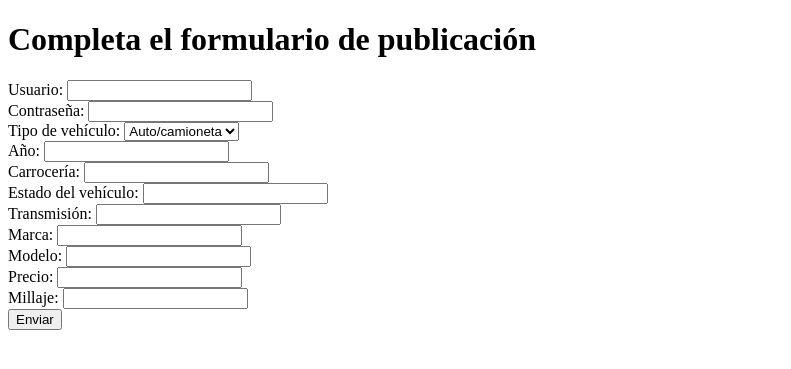
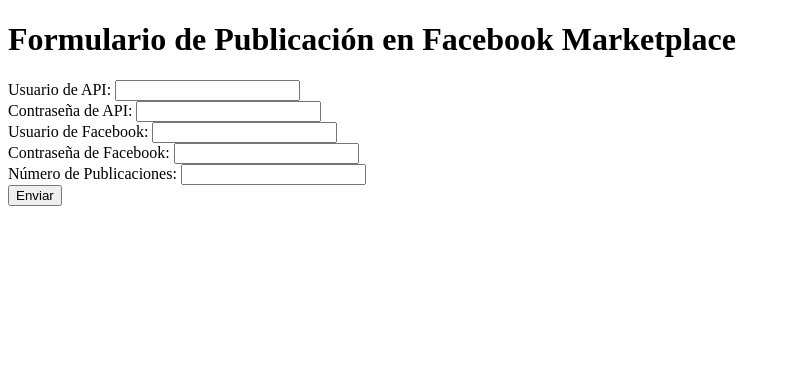
Before and after one commit to mariano444/pfbeta, a Flask app: page / in a window 1280 px wide. Shown: the top 369 px of the page, without its empty margins (0-791 px from the left). Run offline with Flask 3, Linux system fonts and the light colour scheme.

Commit message:
Update formulario.html

```diff
--- a/templates/formulario.html
+++ b/templates/formulario.html
@@ -6,34 +6,24 @@
     <title>Formulario de Publicación</title>
 </head>
 <body>
-    <h1>Completa el formulario de publicación</h1>
-    <form action="/formulario" method="POST">
-        <label for="usuario">Usuario:</label>
-        <input type="text" name="usuario" id="usuario"><br>
-        <label for="contrasena">Contraseña:</label>
-        <input type="password" name="contrasena" id="contrasena"><br>
-        <label for="tipo_vehiculo">Tipo de vehículo:</label>
-        <select name="tipo_vehiculo" id="tipo_vehiculo">
-            <option value="Auto/camioneta">Auto/camioneta</option>
-            <!-- Agrega más opciones si es necesario -->
-        </select><br>
-        <label for="anno">Año:</label>
-        <input type="text" name="anno" id="anno"><br>
-        <label for="carroceria">Carrocería:</label>
-        <input type="text" name="carroceria" id="carroceria"><br>
-        <label for="estado_vehiculo">Estado del vehículo:</label>
-        <input type="text" name="estado_vehiculo" id="estado_vehiculo"><br>
-        <label for="transmision">Transmisión:</label>
-        <input type="text" name="transmision" id="transmision"><br>
-        <label for="marca">Marca:</label>
-        <input type="text" name="marca" id="marca"><br>
-        <label for="modelo">Modelo:</label>
-        <input type="text" name="modelo" id="modelo"><br>
-        <label for="precio">Precio:</label>
-        <input type="text" name="precio" id="precio"><br>
-        <label for="millaje">Millaje:</label>
-        <input type="text" name="millaje" id="millaje"><br>
-        <button type="submit">Enviar</button>
+    <h1>Formulario de Publicación en Facebook Marketplace</h1>
+    <form action="/" method="POST">
+        <label for="api_username">Usuario de API:</label>
+        <input type="text" id="api_username" name="api_username" required><br>
+
+        <label for="api_password">Contraseña de API:</label>
+        <input type="password" id="api_password" name="api_password" required><br>
+
+        <label for="fb_username">Usuario de Facebook:</label>
+        <input type="text" id="fb_username" name="fb_username" required><br>
+
+        <label for="fb_password">Contraseña de Facebook:</label>
+        <input type="password" id="fb_password" name="fb_password" required><br>
+
+        <label for="num_publications">Número de Publicaciones:</label>
+        <input type="number" id="num_publications" name="num_publications" required><br>
+
+        <input type="submit" value="Enviar">
     </form>
 </body>
 </html>
```
